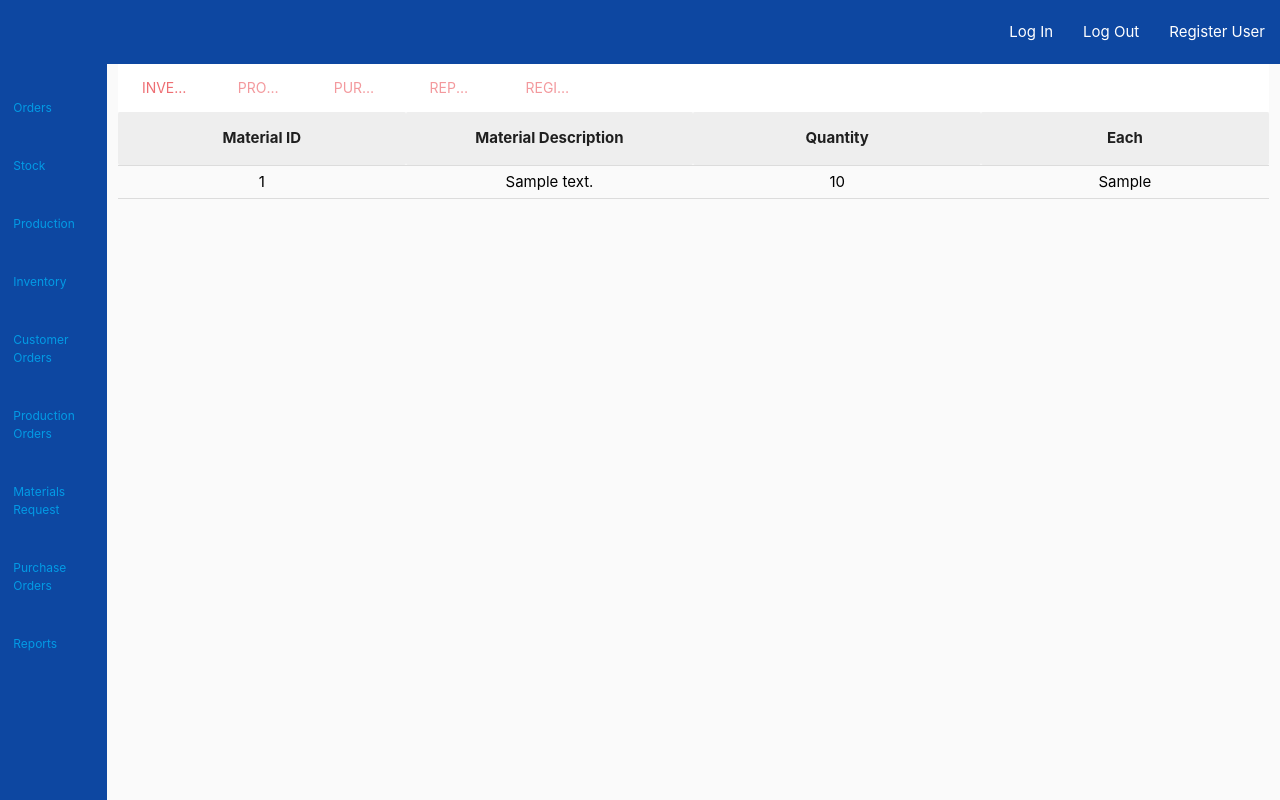
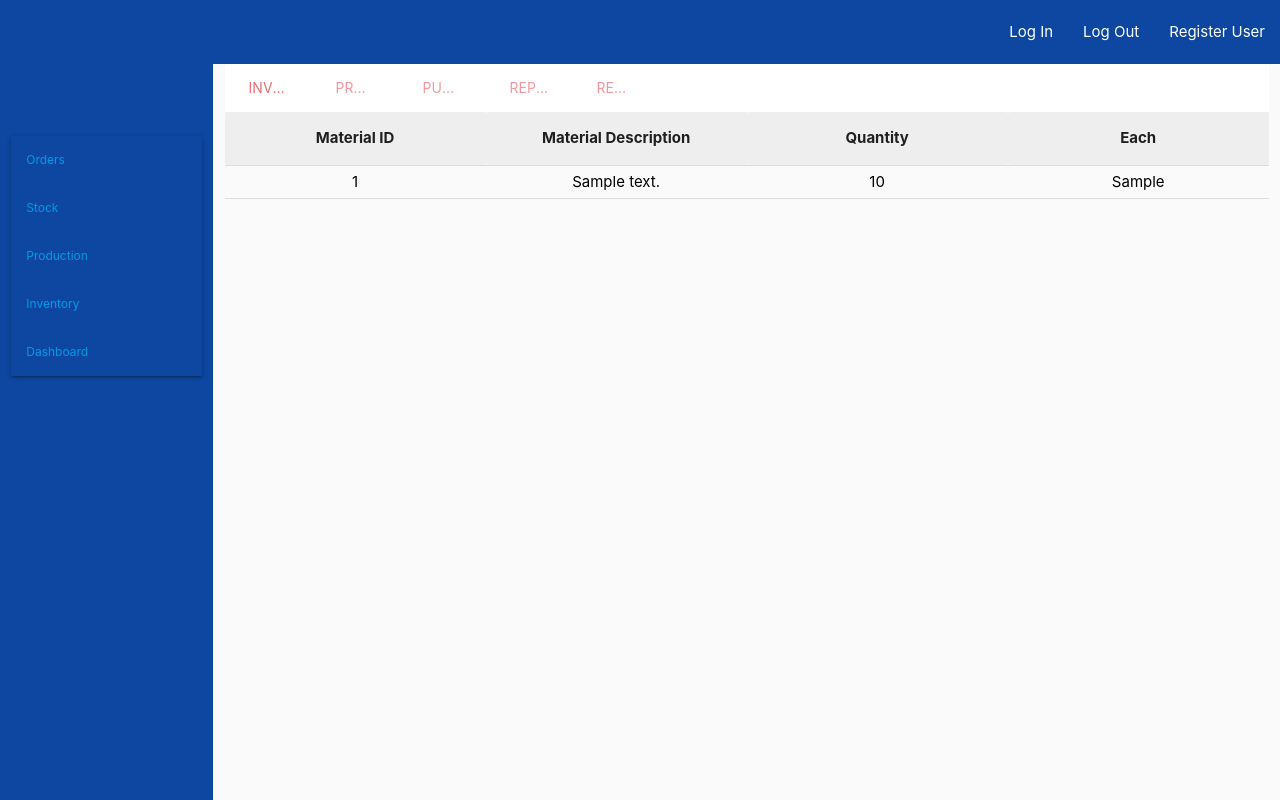
Before and after one commit to mparkcode/test-thia, a Flask app: page / in a window 1280 px wide. Run offline with Flask 2, Linux system fonts and the light colour scheme; a database or web service that is not in the repository returns one stand-in record (values such as "Sample title"); some libraries are stand-ins or nearby versions.

Commit message:
Added colapsible class to navigation pannel

```diff
--- a/static/css/style.css
+++ b/static/css/style.css
@@ -9,14 +9,42 @@ nav{
 
 .vertical{
     margin: auto !important;
-    padding-top: 5% !important;
+    padding-top: 10% !important;
 }
 
 ul li{
-    padding: 20px 2px;
+    padding: 105x 2px !important;
     font-size: 12px;
 }
 
+.collapsible {
+    border-top: none;
+    border-right: none;
+    border-left: none;
+    margin: .5rem 0 1rem 0;
+}
+
+.collapsible-header {
+    cursor: pointer;
+    line-height: 1.5;
+    padding: 265x 2px !important;
+    background-color: transparent !important;
+    border-bottom: transparent !important;
+}
+
+.collapsible-body {
+    display: none;
+    border-bottom: transparent !important;
+    -webkit-box-sizing: border-box;
+    box-sizing: border-box;
+    padding: 10px 2px !important;
+    font-size: 10px;
+    margin: .5rem 0 1rem 0;
+}
+
+.collapsible-body a{
+    color: white !important;
+}
 .full-height {
   height: 100%;
 }
--- a/static/js/script.js
+++ b/static/js/script.js
@@ -5,8 +5,10 @@ $(document).ready(function(){
     $('select').formSelect();
     $('.dropdown-trigger').dropdown();
     $('.tabs').tabs();
-  });
+    $('.collapsible').collapsible();
 
-  $('#purchase').click(function(){
+    $('#purchase').click(function(){
         $('#purchases').css("visibility", "visible");
     })
+
+  });
--- a/templates/base.html
+++ b/templates/base.html
@@ -12,21 +12,39 @@
 </head>
 <body>
     <div class="row mb-0 full-height">
-        <div class="col s1 blue darken-4 navside vertical full-height hide-on-small-and-down" >
-                <ul id="slide-out" class="side-nav fixed">
-                    <li><a href="#">Orders</a></li>
-                    <li><a href="#">Stock</a></li>
-                    <li><a href="#">Production</a></li>
-                    <li><a href="#">Inventory</a></li>
-                    <li><a href="#">Customer Orders</a></li>
-                    <li><a href="#">Production Orders</a></li>
-                    <li><a href="#">Materials Request</a></li>
-                    <li><a href="#">Purchase Orders</a></li>
-                    <li><a href="#">Reports</a></li>
+        <div class="col s2 blue darken-4 navside vertical full-height hide-on-small-and-down" >
+                <ul id="slide-out" class="collapsible">
+                    <li>
+                        <div class="collapsible-header" ><a href="#">Orders</a></div>
+                        <div class="collapsible-body"><a href="#">Customer Orders</a></div>
+                        <div class="collapsible-body"><a href="#">Invoices</a></div>
+                        <div class="collapsible-body"><a href="#">Reports</a></div>
+                    </li>
+                    <li>
+                        <div class="collapsible-header" ><a href="#">Stock</a></div>
+                        <div class="collapsible-body"><a href="#">Stock Levels</a></div>
+                        <div class="collapsible-body"><a href="#">Finished Goods</a></div>
+                        <div class="collapsible-body"><a href="#">Reports</a></div>
+                    </li>
+                    <li>
+                        <div class="collapsible-header" ><a href="#">Production</a></div>
+                        <div class="collapsible-body"><a href="#">Production Orders</a></div>
+                        <div class="collapsible-body"><a href="#">Register New Product</a></div>
+                        <div class="collapsible-body"><a href="#">Reports</a></div>
+                    </li>
+                    <li>
+                        <div class="collapsible-header"><a href="#">Inventory</a></div>
+                        <div class="collapsible-body"><a href="#">Materials</a></div>
+                        <div class="collapsible-body"><a href="#">Materials Request</a></div>
+                        <div class="collapsible-body"><a href="#">Purchase Orders</a></div>
+                        <div class="collapsible-body"><a href="#">Register New Naterial</a></div>
+                        <div class="collapsible-body"><a href="#">Reports</a></div>
+                    </li>
+                    <li><div class="collapsible-header"><a href="#">Dashboard</a></div></li>
                 </ul>
         </div>
 
-        <div class="col s12 m11 grey lighten-5 full-height m-0 p-0">
+        <div class="col s12 m10 grey lighten-5 full-height m-0 p-0">
             <nav class="blue darken-4">
                 <div>
                     <ul id="nav-mobile" class="right hide-on-small-and-down">
```
